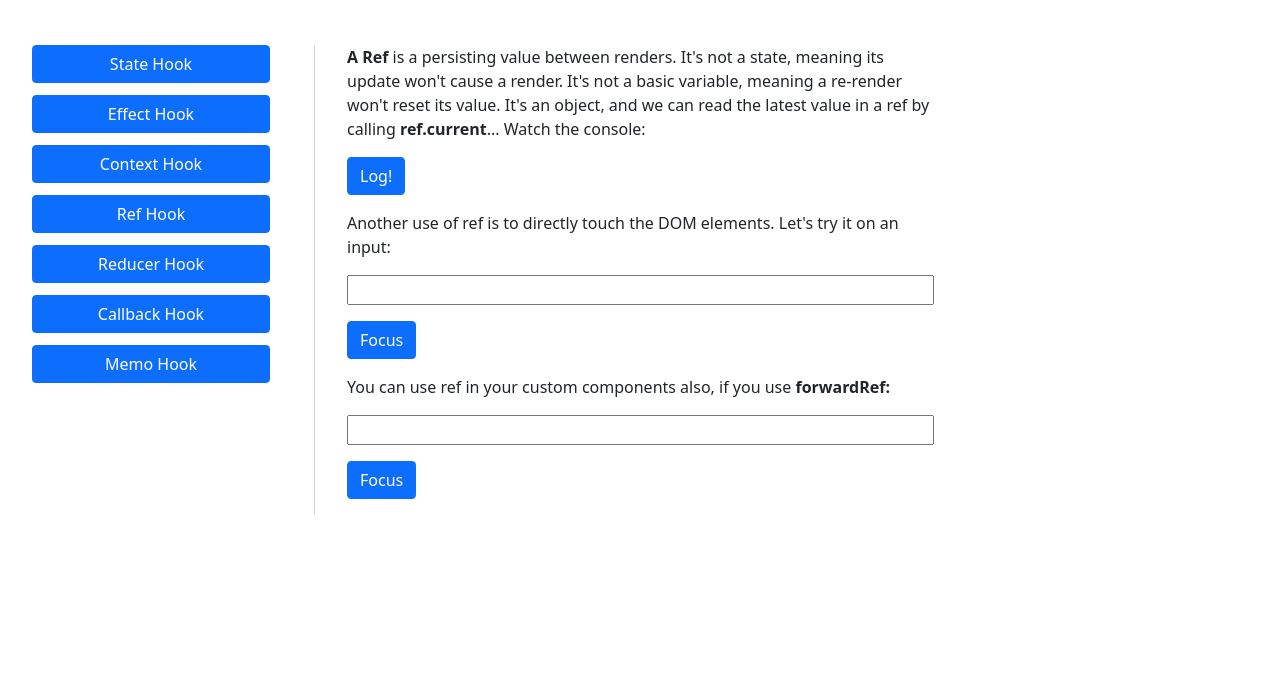
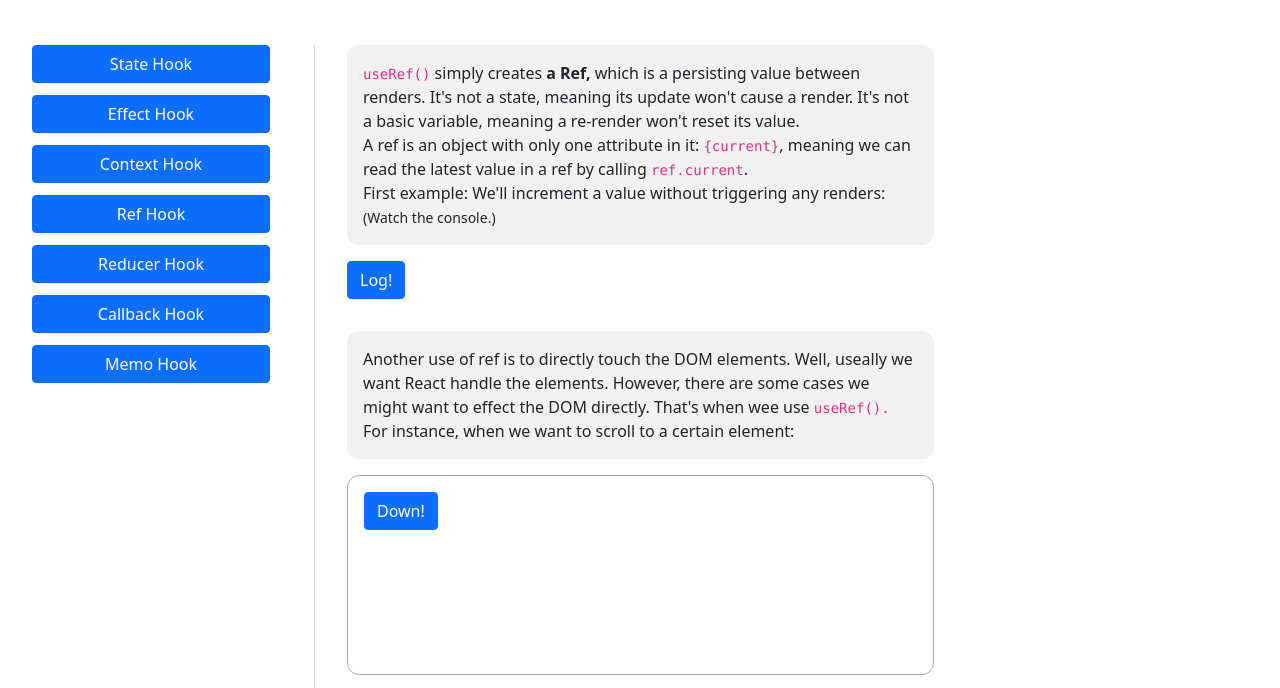
Before and after one commit to emrevebilgic/learning-hooks, a React app: page /use-ref in a window 1280 px wide. Shown: the part 83-771 px from the top of the page. Built offline with nearby package versions, Linux system fonts and the light colour scheme.

Commit message:
ref hook

```diff
--- a/src/pages/ContextHook.js
+++ b/src/pages/ContextHook.js
@@ -10,26 +10,23 @@ const ContextHook = () => {
 
     return (
         <>
-            <p>
-                useContext hook is the medicine for the <strong>prop drillling</strong> curse. As you know, a state can be passed from parent to child. Unfortunately, it's a one way street. <strong>A Context</strong> is going to help our child component to manipulate its parent's state.
-            </p>
-
-            <p>
-                Below, parent has the <code>count</code> state which is initially 0.The button updating the state is in the child component. We <strong>create</strong> a context at parent level: <br/> <code> const MyContext = createContext()</code> <br/> Then we will <strong>provide</strong> a context in render, wrapping the children: <br/>
+            <SomeContext.Provider value={setCount}>
+                <div className='context-child mb-3'>
+                    <div className='bg-primary color-container mb-3'>{`The count is ${count}`}</div>
+                    <Child1 />
+                </div>
+            </SomeContext.Provider>
+            <p className='explanation'>
+                <code>useContext()</code> is the medicine for the <strong>prop drillling</strong> curse. As you know, a state can be passed from parent to child. Unfortunately, it's a one way street. <strong>A Context</strong> is going to help our child component to manipulate its parent's state.
+                <br/>
+                <br/>
+                See the example: Parent has the <code>count</code> state which is initially 0. The button updating the state is buried deep in the last child component. We <strong>create</strong> a context at parent level: <br/> <code> const MyContext = createContext()</code> <br/> Then we will <strong>provide</strong> a context in render, wrapping the children: <br/>
                 <code>&lt;Mycontext.Provider value=&#123;<var>setCount</var>&#125;&gt; <br/>
                 &emsp;&lt;Children /&gt; <br/>
                 &lt;Mycontext.Provider /&gt;
                 </code> <br/>
                  Now all the children wrapped by this context will access that setter function via useContext hook.
             </p>
-
-
-            <SomeContext.Provider value={setCount}>
-                <div className='context-child'>
-                    <div className='bg-primary color-container mb-3'>{`The count is ${count}`}</div>
-                    <Child1 />
-                </div>
-            </SomeContext.Provider>
         </>
     )
 }
--- a/src/pages/EffectHook.js
+++ b/src/pages/EffectHook.js
@@ -18,7 +18,7 @@ const LittleComponent = (props) => {
     }, [props.tickleCount])
 
     return (
-        <div className='bg-secondary color-container mb-3'>
+        <div className='cute-child color-container mb-3'>
             { props.tickleCount === 0 ?
                 "I am the little component and I am very cute. Please don't kill me."
                 :
@@ -40,9 +40,6 @@ const EffectHook = () => {
 
     return (
         <>
-            <p>
-                <code>useEffect()</code> is out lifecycle management hook. Depending on how you pass the arguments or assigning a return function, this hook acts in several ways. We can make our code do things when a component is <strong>created, updated or killed.</strong> <br/> <br/> Effect hook has 2 arguments: <br/> <code>useEffect(<var>&lt;function&gt;,&lt;[props, states]&gt;</var>)</code> <br/> The function is whatever action you want to take when a mount, update or unmount happens. The array tells the hook which states or props to watch for update. (If it's given <code>[]</code> it will only run at first mount.) <br/><br/> Please check the code and read the console to understand changes and triggers:
-            </p>
             <div className='mb-3'>
                 { show &&
                     <LittleComponent tickleCount={count}/>
@@ -52,7 +49,9 @@ const EffectHook = () => {
                     <button className='btn btn-primary ms-2' onClick={()=> setCount((c)=>c+1)}> Tickle! </button>
                 }
             </div>
-
+            <p className='explanation'>
+                <code>useEffect()</code> is out lifecycle management hook. Depending on how you pass the arguments or assigning a return function, this hook acts in several ways. We can make our code do things when a component is <strong>created, updated or killed.</strong> <br/> <br/> Effect hook has 2 arguments: <br/> <code>useEffect(<var>&lt;function&gt;,&lt;[props, states]&gt;</var>)</code> <br/> <strong>The function</strong> is whatever action you want to take when a mount or update happens. If we give the function a <code>return</code> value (which is also a function) that one will run before unmount. <strong>The array</strong> tells the hook which states or props to watch for update. (If it's given <code>[]</code> it will only run at first mount.) <br/><br/> <small>(Read the console to understand changes and triggers on the example.)</small>
+            </p>
         </>
     )
 }
--- a/src/pages/RefHook.js
+++ b/src/pages/RefHook.js
@@ -4,12 +4,13 @@ import { useState, forwardRef, useRef } from 'react';
 const RefHook = () => {
 
     const logRef = useRef(0);
+    const divRef = useRef(null);
+    const divRef2 = useRef(null);
     const inputRef = useRef(null);
-    const inputRef2 = useRef(null);
 
     const MyCustomInput = forwardRef((props,ref) => {
         return (
-            <input className="w-100 mb-3" ref={ref} />
+            <input className="w-100 mb-3" ref={ref} placeholder="My Custom Input..." />
         )
     })
 
@@ -22,24 +23,36 @@ const RefHook = () => {
         ref.current.focus();
     }
 
+    function handleDivScroll(ref) {
+        ref.current.scrollIntoView();
+    }
+
     return (
         <>
-        <p>
-            <strong>A Ref</strong> is a persisting value between renders. It's not a state, meaning its update won't cause a render. It's not a basic variable, meaning a re-render won't reset its value. It's an object, and we can read the latest value in a ref by calling <strong>ref.current</strong>... Watch the console:
+        <p className="explanation">
+            <code>useRef()</code> simply creates <strong>a Ref,</strong> which is a persisting value between renders. It's not a state, meaning its update won't cause a render. It's not a basic variable, meaning a re-render won't reset its value. <br/>
+            A ref is an object with only one attribute in it: <code>&#123;current&#125;</code>, meaning we can read the latest value in a ref by calling <code>ref.current</code>.<br/> First example: We'll increment a value without triggering any renders: <br/> <small>(Watch the console.)</small>
         </p>
         <button className="btn btn-primary mb-3" onClick={()=>handleLogClick()}>Log!</button>
 
-        <p>
-            Another use of ref is to directly touch the DOM elements. Let's try it on an input:
+        <p className="mt-3 explanation">
+            Another use of ref is to directly touch the DOM elements. Well, useally we want React handle the elements. However, there are some cases we might want to effect the DOM directly. That's when wee use <code>useRef().</code> For instance, when we want to scroll to a certain element:
         </p>
-        <input className="w-100 mb-3" ref={inputRef} />
-        <button className="btn btn-primary mb-3" onClick={()=>handleInputFocus(inputRef)}>Focus</button>
 
-        <p>
-            You can use ref in your custom components also, if you use <strong>forwardRef:</strong>
+        <div className="ref-container">
+            <div className="ref-child" style={{height: 300}} ref={divRef}>
+                <button className="btn btn-primary" onClick={()=> handleDivScroll(divRef2)}>Down!</button>
+            </div>
+            <div className="ref-child" ref={divRef2}>
+                <button className="btn btn-primary" onClick={()=> handleDivScroll(divRef)}>Up!</button>
+            </div>
+        </div>
+
+        <p className="mt-3 explanation">
+            Unlike DOM elements, your custom components does not have <code>ref</code> attribute. However, you can still access them directly if you use <strong><code>forwardRef():</code></strong>
         </p>
-        <MyCustomInput ref={inputRef2} />
-        <button className="btn btn-primary mb-3" onClick={()=>handleInputFocus(inputRef2)}>Focus</button>
+        <MyCustomInput ref={inputRef} />
+        <button className="btn btn-primary mb-3" onClick={()=>handleInputFocus(inputRef)}>Focus to the input!</button>
         </>
     )
 }
--- a/src/pages/StateHook.js
+++ b/src/pages/StateHook.js
@@ -6,10 +6,6 @@ const StateHook = () => {
     const [color, setColor] = useState("primary");
     return (
         <>
-            <p>
-                <code>useState()</code> is the simplest of our hooks. It is the hook to manipulate a component's states. We create it like this: <br/> <code>const [<var>someState, setSomeState</var>] = useState(<var>&lt;initialState&gt;</var>)</code> <br/> Each state that is bound to a useState hook can be assigned to a new value by the setter function also provided by the hook. As you know, when a component's state is changed, a re-render happens... Lets see it below:
-            </p>
-
             <div className="d-inline-block mb-3">
                 <div className={`bg-${color} w-100 color-container mb-3`}>
                 {`My color is ${color}`}
@@ -19,6 +15,9 @@ const StateHook = () => {
                 <button className='btn btn-warning mx-2 mb-2' onClick={ ()=> setColor("warning") }>Warning</button>
                 <button className='btn btn-danger ms-2 mb-2' onClick={ ()=> setColor("danger") }>Danger</button>
             </div>
+            <p className='explanation'>
+                <code>useState()</code> is the simplest of our hooks. It is the hook to manipulate a component's states. We create it like this: <br/> <code>const [<var>someState, setSomeState</var>] = useState(<var>&lt;initialState&gt;</var>)</code> <br/> Each state that is bound to a useState hook can be assigned to a new value by the setter function also provided by the hook. As you know, when a component's state is changed, a re-render happens... Lets see it below:
+            </p>
         </>
     )
 }
--- a/src/styles/styles.scss
+++ b/src/styles/styles.scss
@@ -10,7 +10,7 @@ ul {
 }
 code {
     var {
-        color: darkgray;
+        color: rgb(123, 123, 123);
     }
 }
 .page-header {
@@ -23,13 +23,51 @@ code {
 }
 .color-container {
     width: 300px;
-    height: 100px;
     color: white;
     border-radius: 12px;
     padding: 1rem;
+}
+.cute-child {
+    background-color: pink;
+    color: crimson;
 }
 .context-child {
     border: 1px solid darkgray;
     border-radius: 12px;
     padding: 12px;
 }
+.ref-container {
+    height: 200px;
+    overflow-y: scroll;
+    scroll-behavior: smooth;
+    border: 1px solid darkgray;
+    border-radius: 12px;
+}
+.ref-child {
+    padding: 16px;
+}
+.explanation {
+    background-color: #f1f1f1;
+    padding: 16px;
+    border-radius: 12px;
+}
+
+::-webkit-scrollbar {
+    width: 8px;
+    height: 8px;
+}
+
+::-webkit-scrollbar-track {
+    background: #f5f5f5;
+    border-radius: 4px;
+    margin: 12px;
+}
+
+::-webkit-scrollbar-thumb {
+    border-radius: 4px;
+    background: #ccc;
+}
+
+::-webkit-scrollbar-thumb:hover {
+    background: #999;
+}
```
